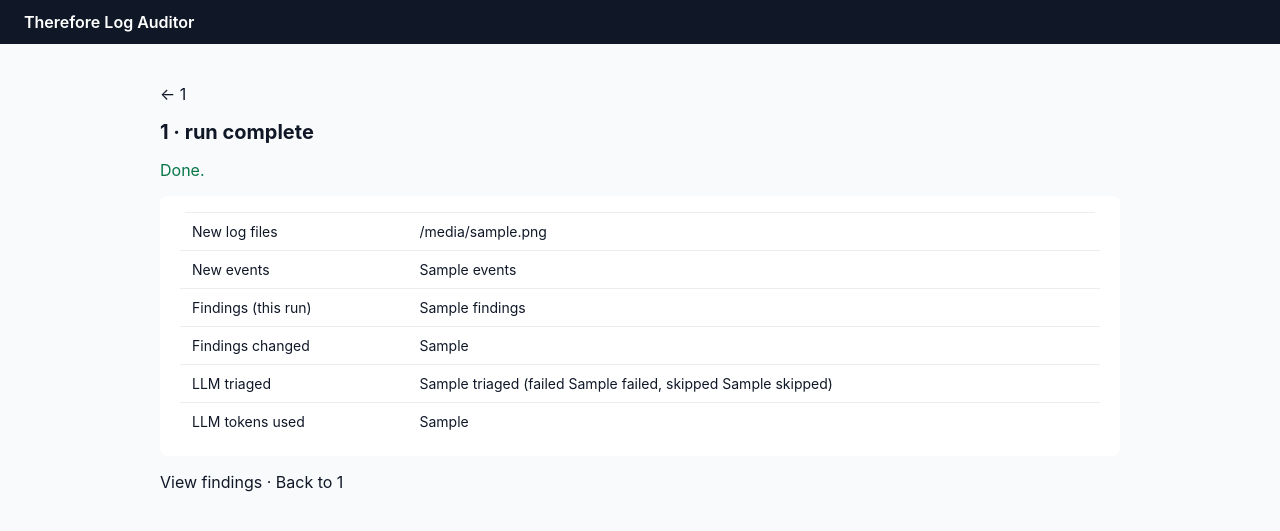
After one commit to Fybre/therefore-log-auditor, a Python web app: template auditor/web/templates/admin_tenant_run_result.html in a window 1280 px wide. The commit adds this page. Shown: the top 531 px of the page. Run offline with Jinja, Linux system fonts and the light colour scheme; the template is opened without the code that fills it: most values are stand-ins (such as "Sample title", 1, 10 or a date in 2020).

Commit message:
Add "Run now" and "Test connection" to the tenant dashboard
- POST /admin/tenants/{id}/run triggers a full pipeline run (collect ->
  rules -> triage -> digest) outside the cron schedule, from a button on
  both the tenants list and a tenant's edit page. Shows a results page
  (files/events/findings/LLM stats).
- POST /admin/tenants/test-connection checks Therefore credentials before
  saving, via ThereforeClient.test_connection() (a plain GetConnectionToken
  call). Works for both the add-tenant and edit-tenant forms via a shared
  "Test connection" / "Save" button pair on the same form; the entered
  password round-trips through a successful test so it doesn't need
  retyping, but is never pre-filled otherwise.

Verified against live craigdemo data: a wrong-password test correctly
surfaces Therefore's real "Invalid user name or password" error, and
Run now completed a real collect/rules/triage pass through the dashboard.

Co-Authored-By: Claude Sonnet 5 <noreply@anthropic.com>

```diff
--- a/auditor/therefore.py
+++ b/auditor/therefore.py
@@ -119,6 +119,11 @@ class ThereforeClient:
         res = self.post("GetSettings", {"SettingKeys": list(keys)})
         return {s["Key"]: s.get("IntValue", s.get("StringValue")) for s in res.get("Settings") or []}
 
+    def test_connection(self) -> None:
+        """Raises ThereforeError (bad credentials/tenant) or requests.RequestException
+        (unreachable host) on failure. Does not touch Logfiles/settings - just auth."""
+        self.post("GetConnectionToken")
+
 
 def _month_windows(since: dt.date, until: dt.date) -> Iterator[tuple[dt.date, dt.date]]:
     lo = since
--- /dev/null
+++ b/auditor/web/templates/admin_tenant_run_result.html
@@ -0,0 +1,27 @@
+{% extends "base.html" %}
+{% block title %}{{ tenant_id }} run result - Therefore Log Auditor{% endblock %}
+{% block content %}
+<p><a class="row-link muted" href="/admin/tenants/{{ tenant_id }}/edit">&larr; {{ tenant_id }}</a></p>
+<h1>{{ tenant_id }} &middot; run {{ "failed" if stats.error else "complete" }}</h1>
+{% if stats.error %}
+<p class="error">{{ stats.error }}</p>
+{% else %}
+<p style="color:#067647">Done.</p>
+{% endif %}
+<div class="card">
+  <table>
+    <tr><td>New log files</td><td>{{ stats.files_new }}</td></tr>
+    <tr><td>New events</td><td>{{ stats.events }}</td></tr>
+    <tr><td>Findings (this run)</td><td>{{ stats.findings }}</td></tr>
+    <tr><td>Findings changed</td><td>{{ stats.findings_changed }}</td></tr>
+    {% if stats.llm %}
+    <tr><td>LLM triaged</td><td>{{ stats.llm.triaged }} (failed {{ stats.llm.failed }}, skipped {{ stats.llm.skipped }})</td></tr>
+    {% endif %}
+    <tr><td>LLM tokens used</td><td>{{ stats.llm_tokens or 0 }}</td></tr>
+  </table>
+</div>
+<p>
+  <a class="row-link" href="/t/{{ tenant_id }}/findings">View findings</a> &middot;
+  <a class="row-link" href="/admin/tenants/{{ tenant_id }}/edit">Back to {{ tenant_id }}</a>
+</p>
+{% endblock %}
--- a/auditor/web/templates/admin_tenants.html
+++ b/auditor/web/templates/admin_tenants.html
@@ -15,7 +15,10 @@
     <td>
       <a class="row-link" href="/admin/tenants/{{ t.id }}/edit">Edit</a> &middot;
       <a class="row-link" href="/admin/tenants/{{ t.id }}/rules">Rules</a> &middot;
-      <a class="row-link" href="/t/{{ t.id }}/findings">Findings</a>
+      <a class="row-link" href="/t/{{ t.id }}/findings">Findings</a> &middot;
+      <form method="post" action="/admin/tenants/{{ t.id }}/run" style="display:inline">
+        <button type="submit" style="background:none;border:1px solid #d0d5dd;border-radius:4px;padding:1px 8px;cursor:pointer;font-size:13px">Run now</button>
+      </form>
     </td>
   </tr>
   {% else %}
```
Also changed, not shown: auditor/web/app.py (+42 -0 lines), auditor/web/templates/admin_tenant_form.html (+20 -4 lines), tests/test_web.py (+15 -0 lines).
